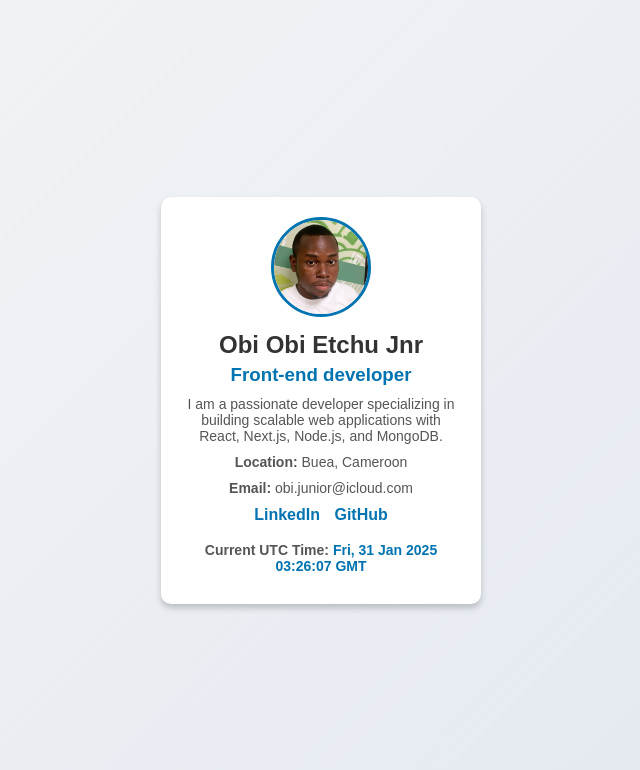
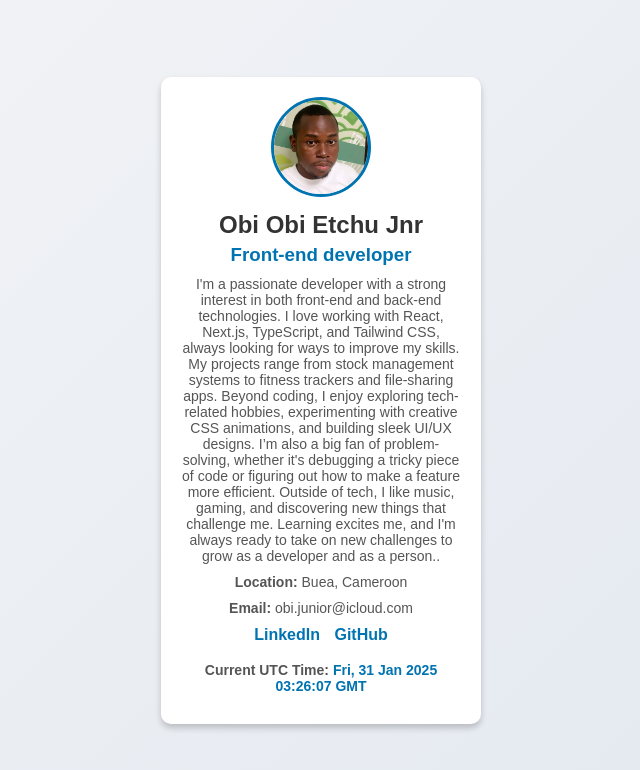
Before and after one commit to Obi-Etchu/hng-stage-0, a plain HTML site: page Profile-card.html in a window 1280 px wide. Shown: the whole page, without its empty margins (319-959 px from the left). Drawn offline with Linux system fonts and the light colour scheme.

Commit message:
second commit

```diff
--- a/Profile-card.html
+++ b/Profile-card.html
@@ -74,7 +74,7 @@
         <img src="pfp.jpg" alt="Profile Picture" data-testid="profilePicture">
         <h2 data-testid="fullName">Obi Obi Etchu Jnr</h2>
         <h3 data-testid="jobTitle">Front-end developer</h3>
-        <p data-testid="shortBio">I am a passionate developer specializing in building scalable web applications with React, Next.js, Node.js, and MongoDB.</p>
+        <p data-testid="shortBio">I'm a passionate developer with a strong interest in both front-end and back-end technologies. I love working with React, Next.js, TypeScript, and Tailwind CSS, always looking for ways to improve my skills. My projects range from stock management systems to fitness trackers and file-sharing apps. Beyond coding, I enjoy exploring tech-related hobbies, experimenting with creative CSS animations, and building sleek UI/UX designs. I’m also a big fan of problem-solving, whether it's debugging a tricky piece of code or figuring out how to make a feature more efficient. Outside of tech, I like music, gaming, and discovering new things that challenge me. Learning excites me, and I'm always ready to take on new challenges to grow as a developer and as a person..</p>
         <p><strong>Location:</strong> <span data-testid="currentLocation">Buea, Cameroon</span></p>
         <p><strong>Email:</strong> <span data-testid="emailAddress">obi.junior@icloud.com</span></p>
         <div class="social-links" data-testid="socialLinks">
```
